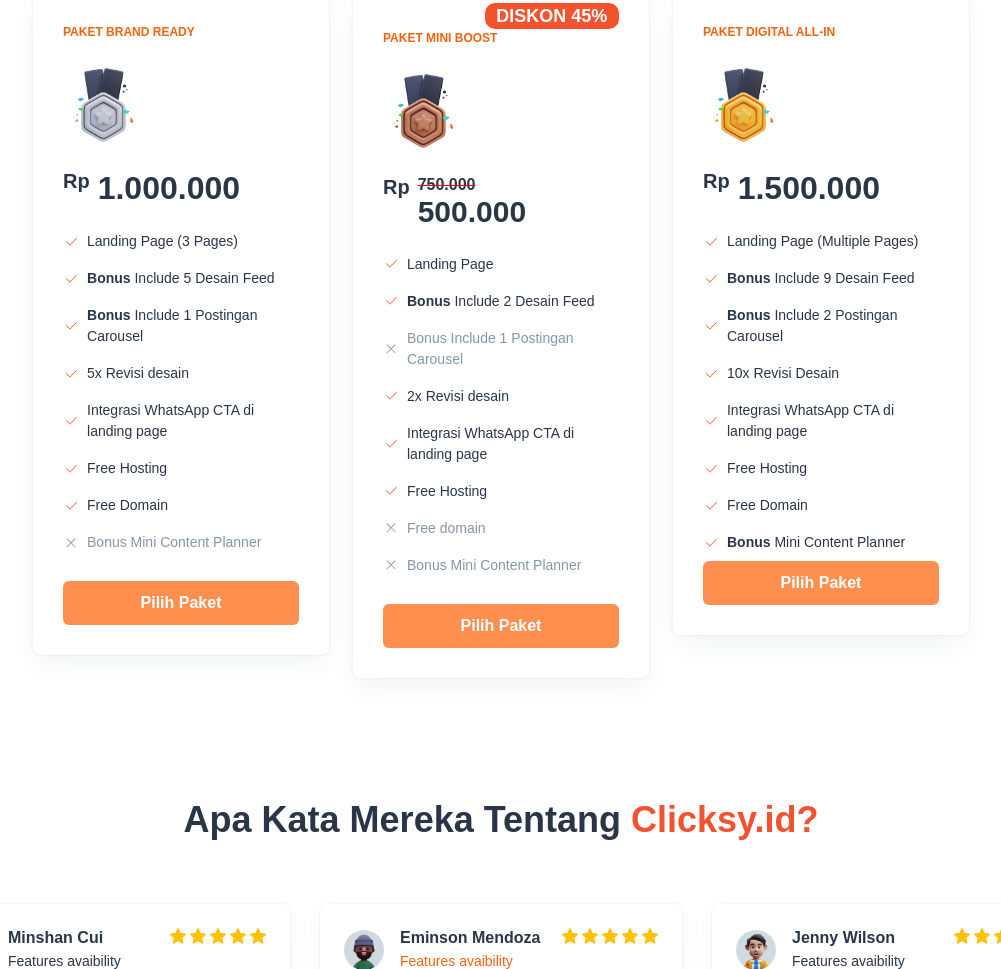
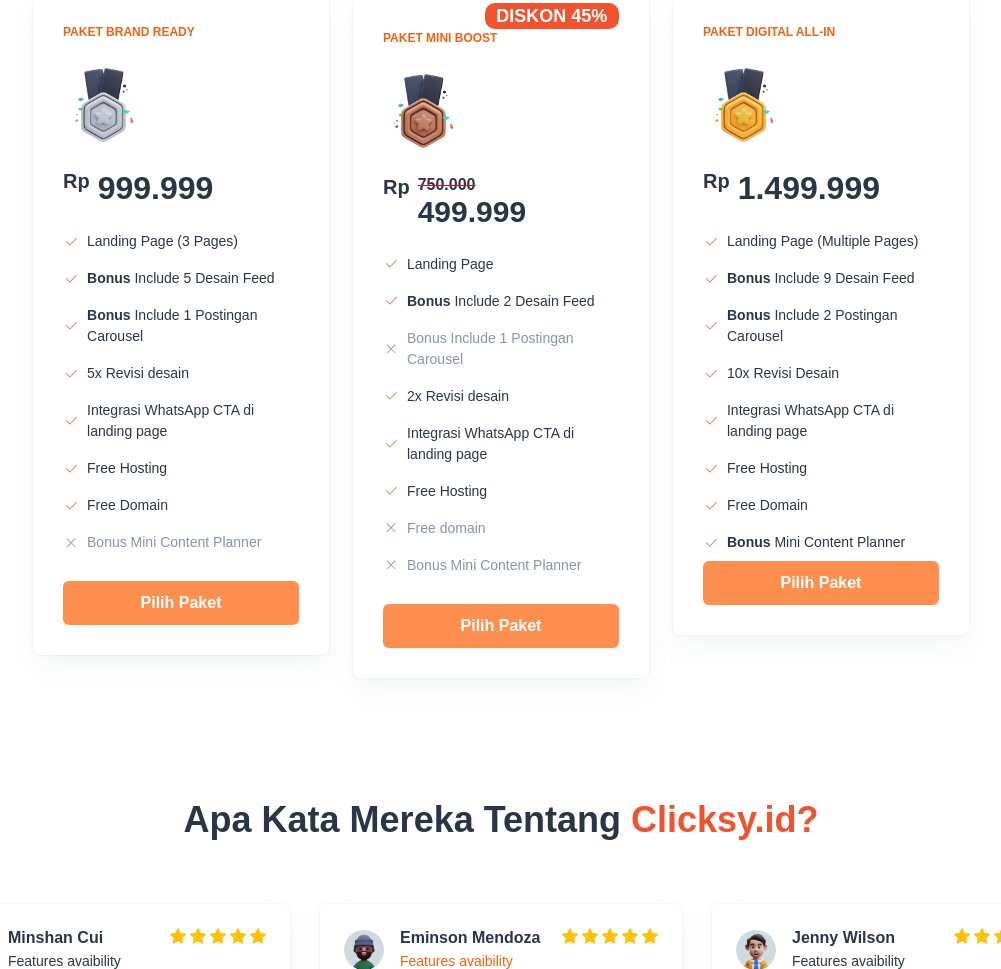
Before and after one commit to Dimassz/clicksy, a plain HTML site: page index.html in a window 1280 px wide. Shown: the part 3389-4358 px from the top of the page, without its empty margins (139-1140 px from the left). Drawn offline with nearby package versions, Linux system fonts and the light colour scheme.

Commit message:
fix pricing

```diff
--- a/index.html
+++ b/index.html
@@ -365,7 +365,7 @@
                   </div>
                   <div class="d-flex mb-3">
                      <h5 class="fw-bolder fs-6 mb-0">Rp</h5>
-                    <h2 class="fw-bolder fs-12 ms-2 mb-0">1.000.000</h2>
+                    <h2 class="fw-bolder fs-12 ms-2 mb-0">999.999</h2>
                   </div>
                   <ul class="list-unstyled mb-7">
                     <li class="d-flex align-items-center gap-2 py-2">
@@ -419,7 +419,7 @@
                     <h5 class="fw-bolder fs-6 mb-0">Rp</h5>
                     <div class="row">
                       <h2 class="fw-bolder fs-4 ms-2 mb-0" style="text-decoration: line-through; text-decoration-color: red;">750.000</h2>
-                     <h2 class="fw-bolder fs-8 ms-2 mb-0">500.000</h2>
+                     <h2 class="fw-bolder fs-8 ms-2 mb-0">499.999</h2>
                     </div>
 
                   </div>
@@ -470,7 +470,7 @@
                   </div>
                   <div class="d-flex mb-3">
                     <h5 class="fw-bolder fs-6 mb-0">Rp</h5>
-                    <h2 class="fw-bolder fs-12 ms-2 mb-0">1.500.000</h2>
+                    <h2 class="fw-bolder fs-12 ms-2 mb-0">1.499.999</h2>
                   </div>
                  <li class="d-flex align-items-center gap-2 py-2">
                       <i class="ti ti-check text-primary fs-4"></i>
```
